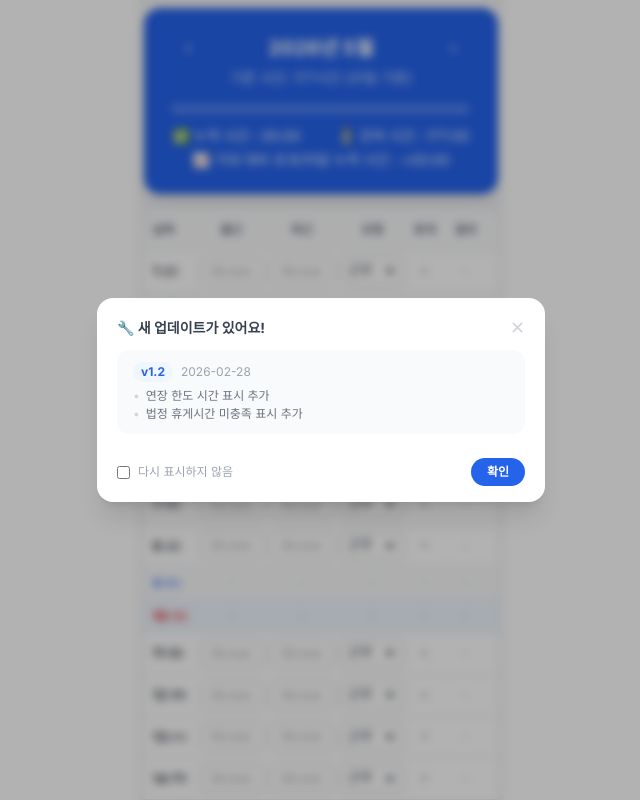
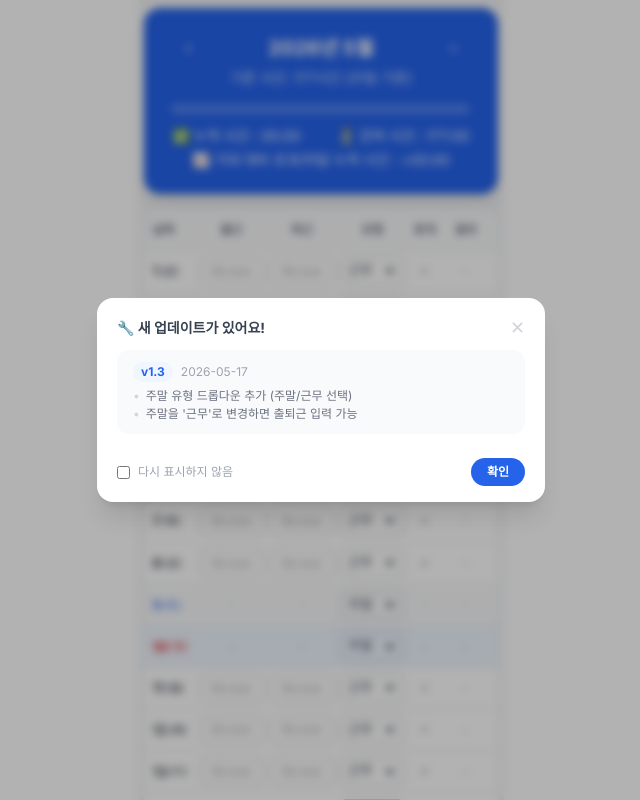
Before and after one commit to verandaaa/work-hours-calculator, a Next.js app: page /2 in a window 1280 px wide. Shown: the top 800 px of the page, without its empty margins (319-959 px from the left). Built offline with nearby package versions, Linux system fonts and the light colour scheme.

Commit message:
주말 시간 추가

```diff
--- a/src/app/2/page.tsx
+++ b/src/app/2/page.tsx
@@ -24,7 +24,13 @@ const WORK_TYPES = [
   { value: "holiday", label: "휴일", bonus: 480 },
 ] as const;
 
+const WEEKEND_TYPES = [
+  { value: "weekend", label: "주말" },
+  { value: "work", label: "근무" },
+] as const;
+
 type WorkTypeValue = (typeof WORK_TYPES)[number]["value"];
+type WeekendTypeValue = (typeof WEEKEND_TYPES)[number]["value"];
 
 interface BreakTime {
   id: number;
@@ -36,6 +42,7 @@ interface DayRecord {
   start?: string;
   end?: string;
   type?: WorkTypeValue;
+  weekendType?: WeekendTypeValue;
   breaks?: BreakTime[];
 }
 
@@ -172,6 +179,7 @@ const SELECT_TYPE_STYLES: Record<
   half: { color: "#0369a1", bg: "#f8fbff", border: "#93c5fd" },
   quarter: { color: "#0369a1", bg: "#f8fbff", border: "#93c5fd" },
   holiday: { color: "#0369a1", bg: "#f8fbff", border: "#93c5fd" },
+  weekend: { color: "#374151", bg: "transparent", border: "" },
 };
 
 const getSelectSx = (type: string) => {
@@ -211,7 +219,7 @@ const GUIDE_CONTENT = {
     },
     {
       title: "근무 유형 선택",
-      desc: "연차·반차·반반차·휴일 선택 시 자동으로 시간이 처리됩니다.",
+      desc: "연차·반차·반반차·휴일 선택 시 자동으로 시간이 처리됩니다. 주말은 기본 '주말'로 표시되며, '근무'로 변경하면 입력할 수 있습니다.",
     },
     {
       title: "휴게시간 관리",
@@ -227,7 +235,14 @@ const GUIDE_CONTENT = {
     },
   ],
   patches: [
-    //위로 추가
+    {
+      version: "v1.3",
+      date: "2026-05-17",
+      changes: [
+        "주말 유형 드롭다운 추가 (주말/근무 선택)",
+        "주말을 '근무'로 변경하면 출퇴근 입력 가능",
+      ],
+    },
     {
       version: "v1.2",
       date: "2026-02-28",
@@ -520,6 +535,15 @@ export default function WorkHoursTracker() {
     > = {};
     for (let d = 1; d <= days; d++) {
       const rec = records[d] ?? getDefaultRecord();
+      const weekend = isWeekend(year, month, d);
+      const weekendType = rec.weekendType ?? "weekend";
+
+      // 주말이면서 "주말" 유형이면 0
+      if (weekend && weekendType === "weekend") {
+        stats[d] = { worked: 0, bonus: 0, total: 0 };
+        continue;
+      }
+
       const typeInfo = WORK_TYPES.find(
         (t) => t.value === (rec.type ?? "work")
       )!;
@@ -539,7 +563,7 @@ export default function WorkHoursTracker() {
       };
     }
     return stats;
-  }, [records, days]);
+  }, [records, days, year, month]);
 
   const bonusTypeCounts = useMemo(() => {
     const counts: Record<string, number> = {
@@ -549,11 +573,15 @@ export default function WorkHoursTracker() {
       holiday: 0,
     };
     for (let d = 1; d <= days; d++) {
-      const type = (records[d] ?? getDefaultRecord()).type ?? "work";
+      const rec = records[d] ?? getDefaultRecord();
+      const weekend = isWeekend(year, month, d);
+      const weekendType = rec.weekendType ?? "weekend";
+      if (weekend && weekendType === "weekend") continue;
+      const type = rec.type ?? "work";
       if (type in counts) counts[type]++;
     }
     return counts;
-  }, [records, days]);
+  }, [records, days, year, month]);
 
   const totalMinutes = useMemo(
     () => Object.values(dayStats).reduce((s, v) => s + v.total, 0),
@@ -576,7 +604,6 @@ export default function WorkHoursTracker() {
     100
   );
 
-  //대시보드 추가용
   const requiredMinutes = requiredHours * 60;
   const limitedMinutes = limitedHours * 60;
 
@@ -699,8 +726,10 @@ export default function WorkHoursTracker() {
               const stat = dayStats[day];
               const isToday = isCurrentMonth && today.getDate() === day;
               const type = rec.type ?? "work";
+              const weekendType = rec.weekendType ?? "weekend";
+              const isWeekendOff = weekend && weekendType === "weekend";
               const isFullDay = type === "annual" || type === "holiday";
-              const isHoliday = type === "holiday";
+              const isLocked = isWeekendOff || isFullDay;
               const isExpanded = expandedDay === day;
               const dayBreaks = rec.breaks ?? DEFAULT_BREAKS;
               const dayTextCn =
@@ -711,7 +740,7 @@ export default function WorkHoursTracker() {
                   : "text-gray-900";
               const rowBg = isToday
                 ? "bg-blue-50"
-                : weekend
+                : isWeekendOff
                 ? "bg-gray-50"
                 : "bg-white";
 
@@ -730,8 +759,9 @@ export default function WorkHoursTracker() {
                         ({label})
                       </span>
                     </div>
+                    {/* 출근 */}
                     <div className="flex justify-center">
-                      {weekend || isFullDay ? (
+                      {isLocked ? (
                         <span className="text-xs text-gray-400">-</span>
                       ) : (
                         <TimeField
@@ -745,8 +775,9 @@ export default function WorkHoursTracker() {
                         />
                       )}
                     </div>
+                    {/* 퇴근 */}
                     <div className="flex justify-center">
-                      {weekend || isFullDay ? (
+                      {isLocked ? (
                         <span className="text-xs text-gray-400">-</span>
                       ) : (
                         <TimeField
@@ -758,9 +789,44 @@ export default function WorkHoursTracker() {
                         />
                       )}
                     </div>
+                    {/* 유형 */}
                     <div className="flex justify-center">
                       {weekend ? (
-                        <span className="text-xs text-gray-400">-</span>
+                        <Select
+                          value={weekendType}
+                          onChange={(e: SelectChangeEvent) => {
+                            const newWeekendType = e.target
+                              .value as WeekendTypeValue;
+                            setRecords((prev) => ({
+                              ...prev,
+                              [day]: {
+                                ...getDefaultRecord(),
+                                ...prev[day],
+                                weekendType: newWeekendType,
+                                ...(newWeekendType === "weekend"
+                                  ? {
+                                      start: undefined,
+                                      end: undefined,
+                                      type: "work",
+                                      breaks: DEFAULT_BREAKS.map((b) => ({
+                                        ...b,
+                                      })),
+                                    }
+                                  : {}),
+                              },
+                            }));
+                            if (newWeekendType === "weekend")
+                              setExpandedDay(null);
+                          }}
+                          size="small"
+                          sx={getSelectSx(weekendType)}
+                        >
+                          {WEEKEND_TYPES.map((t) => (
+                            <MenuItem key={t.value} value={t.value}>
+                              {t.label}
+                            </MenuItem>
+                          ))}
+                        </Select>
                       ) : (
                         <Select
                           value={type}
@@ -798,8 +864,9 @@ export default function WorkHoursTracker() {
                         </Select>
                       )}
                     </div>
+                    {/* 휴게 */}
                     <div className="flex justify-center">
-                      {!weekend && !isFullDay ? (
+                      {!isLocked ? (
                         <button
                           onClick={() =>
                             setExpandedDay(isExpanded ? null : day)
@@ -837,8 +904,9 @@ export default function WorkHoursTracker() {
                         <span className="text-xs text-gray-400">-</span>
                       )}
                     </div>
+                    {/* 결과 */}
                     <div className="flex justify-center items-center">
-                      {stat.total === 0 || weekend ? (
+                      {stat.total === 0 || isWeekendOff ? (
                         <span className="text-xs text-gray-400">-</span>
                       ) : (
                         <span
@@ -854,7 +922,7 @@ export default function WorkHoursTracker() {
                     </div>
                   </div>
 
-                  {isExpanded && (
+                  {isExpanded && !isLocked && (
                     <div className="px-3 pb-3 pt-2 bg-gray-50 border-t border-dashed border-gray-200">
                       <p className="text-[11px] font-semibold text-gray-400 mb-2 mt-1">
                         ☕ 휴게시간
```
